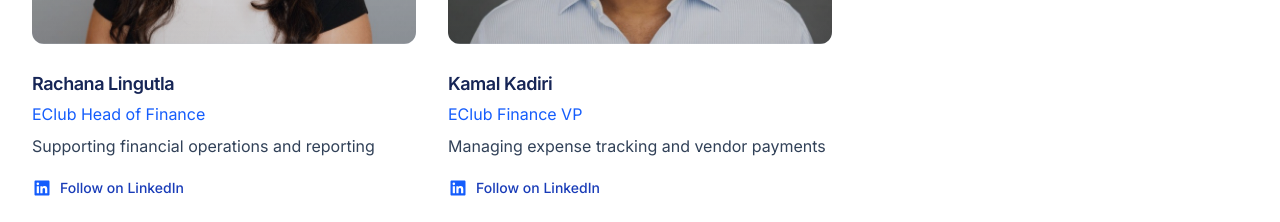
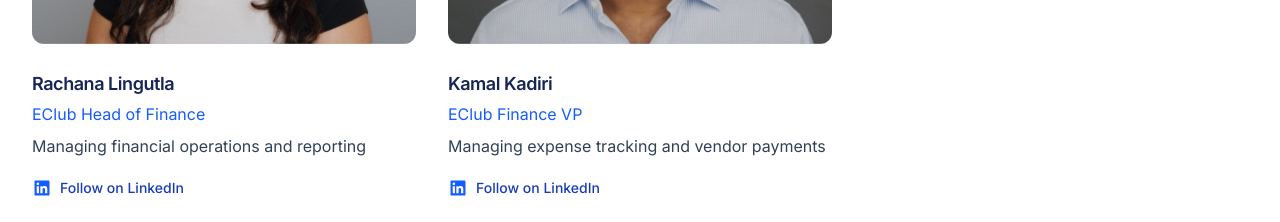
Before and after one commit to rss2086/startup-week, a Next.js app: page /organizers in a window 1280 px wide. Shown: the part 2540-2762 px from the top of the page. Built offline with nearby package versions, Linux system fonts and the light colour scheme.

Commit message:
changed rachanas bio

```diff
--- a/src/app/(pages)/organizers/page.tsx
+++ b/src/app/(pages)/organizers/page.tsx
@@ -83,7 +83,7 @@
         role: 'EClub Head of Finance',
         image: '/images/avatars/rachana-lingutla.jpeg',
         linkedin: 'https://www.linkedin.com/in/rlingutla/',
-        bio: 'Supporting financial operations and reporting'
+        bio: 'Managing financial operations and reporting'
       },
       {
         name: 'Kamal Kadiri',
```
